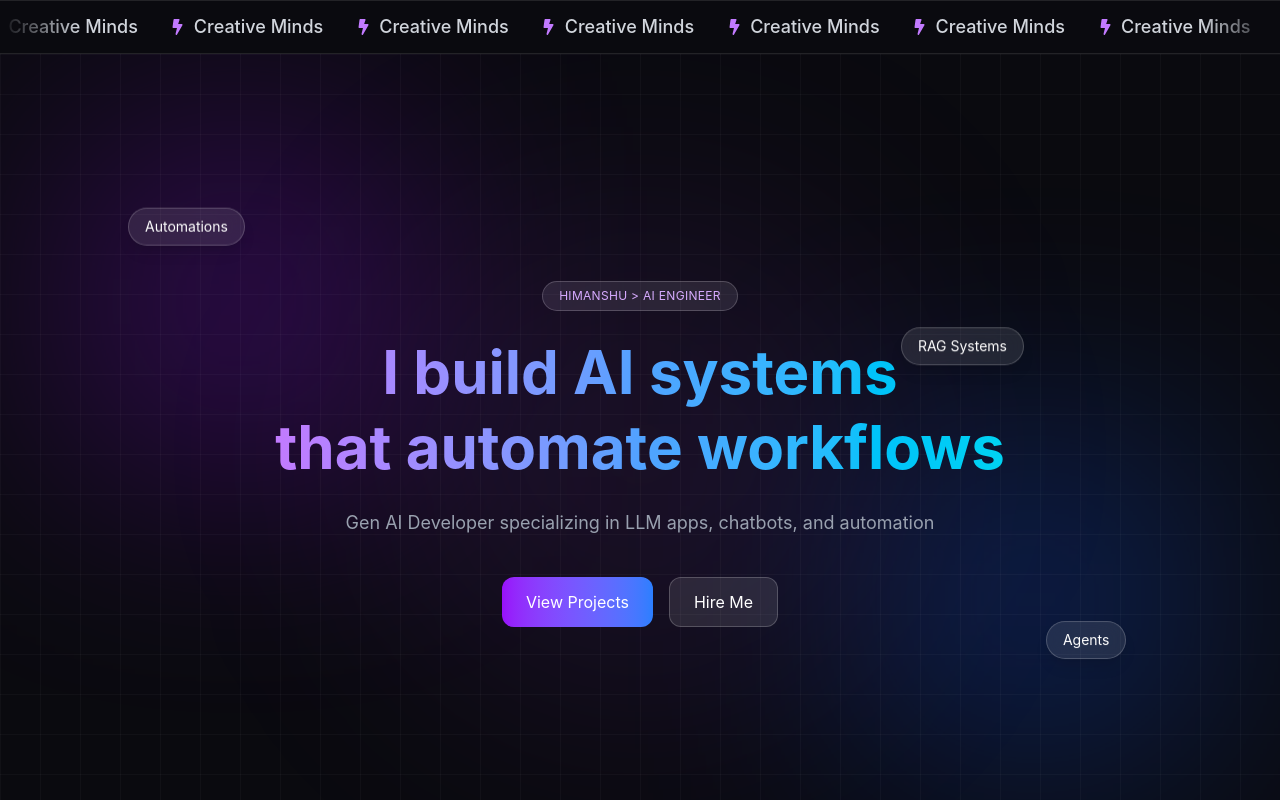
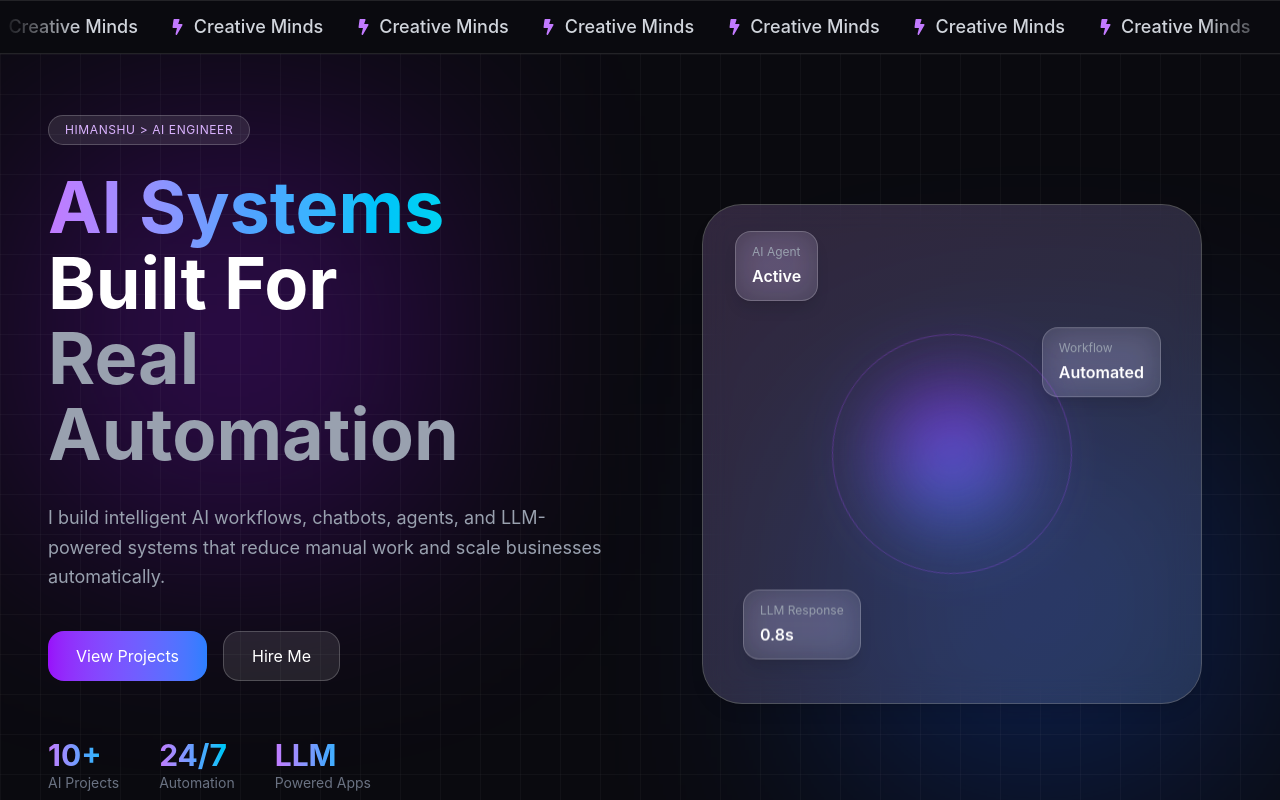
Before and after one commit to Himanshu110109/portfolio, a React (Vite) app: page / in a window 1280 px wide. Shown: the top 800 px of the page. Built offline with nearby package versions, Linux system fonts and the light colour scheme.

Commit message:
Refactor Hero component layout and styles

```diff
--- a/src/components/Hero.jsx
+++ b/src/components/Hero.jsx
@@ -2,114 +2,198 @@ import { motion } from "framer-motion";
 
 export default function Hero() {
   return (
-    <section className="min-h-screen flex flex-col justify-center items-center text-center relative overflow-hidden px-4">
+    <section className="min-h-screen relative overflow-hidden px-6 md:px-12 flex items-center">
 
+      {/* Background Blobs */}
       <motion.div
-        className="blob w-[220px] h-[220px] md:w-[350px] md:h-[350px] bg-purple-600 top-10 left-5 md:left-10"
-        animate={{ x: [0, 30, 0], y: [0, 40, 0] }}
+        className="blob w-[250px] h-[250px] md:w-[400px] md:h-[400px] bg-purple-600 top-10 left-0"
+        animate={{ x: [0, 40, 0], y: [0, 50, 0] }}
         transition={{ repeat: Infinity, duration: 12 }}
       />
 
       <motion.div
-        className="blob w-[220px] h-[220px] md:w-[350px] md:h-[350px] bg-blue-600 bottom-10 right-5 md:right-10"
-        animate={{ x: [0, -30, 0], y: [0, -40, 0] }}
+        className="blob w-[250px] h-[250px] md:w-[400px] md:h-[400px] bg-blue-600 bottom-0 right-0"
+        animate={{ x: [0, -40, 0], y: [0, -50, 0] }}
         transition={{ repeat: Infinity, duration: 14 }}
       />
 
-      <div className="absolute w-[300px] h-[300px] md:w-[500px] md:h-[500px] bg-purple-500/10 blur-[100px] md:blur-[120px] rounded-full z-0" />
+      {/* Grid */}
+      <div className="absolute inset-0 bg-[linear-gradient(rgba(255,255,255,0.03)_1px,transparent_1px),linear-gradient(90deg,rgba(255,255,255,0.03)_1px,transparent_1px)] bg-[size:40px_40px]" />
 
-      <div className="hidden md:block">
+      {/* Main Layout */}
+      <div className="relative z-10 w-full max-w-7xl mx-auto grid md:grid-cols-2 gap-16 items-center">
+
+        {/* LEFT SIDE */}
+        <div>
+
+          {/* Badge */}
           <motion.div
-          className="absolute top-[20%] left-[10%] text-sm glass px-4 py-2 rounded-full"
-          animate={{ y: [0, -10, 0] }}
-          transition={{ repeat: Infinity, duration: 3 }}
-        >
-          Automations
-        </motion.div>
-
-        <motion.div
-          className="absolute bottom-[25%] right-[12%] text-sm glass px-4 py-2 rounded-full"
-          animate={{ y: [0, 10, 0] }}
-          transition={{ repeat: Infinity, duration: 4 }}
-        >
-          Agents
-        </motion.div>
-
-        <motion.div
-          className="absolute top-[35%] right-[20%] text-sm glass px-4 py-2 rounded-full"
-          animate={{ y: [0, -8, 0] }}
-          transition={{ repeat: Infinity, duration: 5 }}
-        >
-          RAG Systems
-        </motion.div>
-      </div>
-
-        <motion.div
-          className="flex justify-center mb-6"
+            className="inline-flex mb-6"
             initial={{ opacity: 0, y: 20 }}
             animate={{ opacity: 1, y: 0 }}
           >
-          <div className="px-4 py-1.5 text-xs rounded-full bg-white/10 border border-white/20 text-purple-300 tracking-wide">
+            <div className="px-4 py-1.5 text-xs rounded-full bg-white/10 border border-white/20 text-purple-300 tracking-wider">
               HIMANSHU {">"} AI ENGINEER
             </div>
           </motion.div>
 
-      <div className="relative z-10 max-w-3xl">
+          {/* Heading */}
           <motion.h1
-          className="text-3xl sm:text-4xl md:text-6xl font-bold gradient-text leading-tight"
+            className="text-5xl sm:text-6xl md:text-7xl font-bold leading-[1.05]"
             initial={{ opacity: 0, y: 60 }}
             animate={{ opacity: 1, y: 0 }}
           >
-          I build AI systems <br className="hidden sm:block" />
-          that automate workflows
+            <span className="gradient-text">
+              AI Systems
+            </span>
+
+            <br />
+
+            <span className="text-white">
+              Built For
+            </span>
+
+            <br />
+
+            <span className="text-gray-400">
+              Real Automation
+            </span>
           </motion.h1>
 
+          {/* Description */}
           <motion.p
-          className="mt-4 md:mt-6 text-gray-400 text-sm sm:text-base md:text-lg px-2 sm:px-0"
+            className="mt-8 text-gray-400 text-lg max-w-xl leading-relaxed"
             initial={{ opacity: 0, y: 40 }}
             animate={{ opacity: 1, y: 0 }}
             transition={{ delay: 0.2 }}
           >
-          Gen AI Developer specializing in LLM apps, chatbots, and automation
+            I build intelligent AI workflows, chatbots, agents,
+            and LLM-powered systems that reduce manual work
+            and scale businesses automatically.
           </motion.p>
 
+          {/* Buttons */}
           <motion.div
-          className="flex flex-col sm:flex-row gap-3 sm:gap-4 mt-8 md:mt-10 justify-center"
+            className="flex flex-col sm:flex-row gap-4 mt-10"
             initial={{ opacity: 0, y: 30 }}
             animate={{ opacity: 1, y: 0 }}
             transition={{ delay: 0.4 }}
           >
             <button
               onClick={() => {
-              document.getElementById("projects")?.scrollIntoView({ behavior: "smooth" });
+                document
+                  .getElementById("projects")
+                  ?.scrollIntoView({ behavior: "smooth" });
               }}
-            className="w-full sm:w-auto px-6 py-3 rounded-xl bg-gradient-to-r from-purple-600 to-blue-500 hover:opacity-90 transition"
+              className="px-7 py-3 rounded-2xl bg-gradient-to-r from-purple-600 to-blue-500 hover:scale-105 transition duration-300"
             >
               View Projects
             </button>
 
             <button
               onClick={() => {
-              document.getElementById("contact")?.scrollIntoView({ behavior: "smooth" });
+                document
+                  .getElementById("contact")
+                  ?.scrollIntoView({ behavior: "smooth" });
               }}
-            className="w-full sm:w-auto px-6 py-3 rounded-xl border border-white/20 bg-white/10 hover:bg-white/20 transition"
+              className="px-7 py-3 rounded-2xl border border-white/20 bg-white/10 hover:bg-white/20 transition"
             >
               Hire Me
             </button>
           </motion.div>
 
+          {/* Bottom Stats */}
+          <motion.div
+            className="flex gap-10 mt-14"
+            initial={{ opacity: 0 }}
+            animate={{ opacity: 1 }}
+            transition={{ delay: 0.6 }}
+          >
+            <div>
+              <h3 className="text-3xl font-bold gradient-text">10+</h3>
+              <p className="text-gray-500 text-sm">AI Projects</p>
             </div>
 
+            <div>
+              <h3 className="text-3xl font-bold gradient-text">24/7</h3>
+              <p className="text-gray-500 text-sm">Automation</p>
+            </div>
+
+            <div>
+              <h3 className="text-3xl font-bold gradient-text">LLM</h3>
+              <p className="text-gray-500 text-sm">Powered Apps</p>
+            </div>
+          </motion.div>
+        </div>
+
+        {/* RIGHT SIDE */}
         <motion.div
-        className="absolute bottom-4 md:bottom-6 flex flex-col items-center text-gray-400 text-xs md:text-sm"
+          className="relative hidden md:flex justify-center items-center"
+          initial={{ opacity: 0, scale: 0.9 }}
+          animate={{ opacity: 1, scale: 1 }}
+          transition={{ duration: 0.8 }}
+        >
+
+          {/* Main Glass Card */}
+          <div className="relative w-[500px] h-[500px] rounded-[40px] glass border border-white/10 backdrop-blur-xl overflow-hidden p-6">
+
+            {/* Glow */}
+            <div className="absolute inset-0 bg-gradient-to-br from-purple-500/10 to-blue-500/10" />
+
+            {/* Floating Mini Cards */}
+            <motion.div
+              className="absolute top-8 left-8 glass px-4 py-3 rounded-2xl"
+              animate={{ y: [0, -12, 0] }}
+              transition={{ repeat: Infinity, duration: 4 }}
+            >
+              <p className="text-xs text-gray-400">AI Agent</p>
+              <h3 className="font-semibold mt-1">Active</h3>
+            </motion.div>
+
+            <motion.div
+              className="absolute top-28 right-10 glass px-4 py-3 rounded-2xl"
+              animate={{ y: [0, 12, 0] }}
+              transition={{ repeat: Infinity, duration: 5 }}
+            >
+              <p className="text-xs text-gray-400">Workflow</p>
+              <h3 className="font-semibold mt-1">Automated</h3>
+            </motion.div>
+
+            <motion.div
+              className="absolute bottom-10 left-10 glass px-4 py-3 rounded-2xl"
+              animate={{ y: [0, -10, 0] }}
+              transition={{ repeat: Infinity, duration: 6 }}
+            >
+              <p className="text-xs text-gray-400">LLM Response</p>
+              <h3 className="font-semibold mt-1">0.8s</h3>
+            </motion.div>
+
+            {/* Center Circle */}
+            <motion.div
+              className="absolute inset-0 flex items-center justify-center"
+              animate={{ rotate: 360 }}
+              transition={{
+                repeat: Infinity,
+                duration: 30,
+                ease: "linear",
+              }}
+            >
+              <div className="w-[240px] h-[240px] rounded-full border border-purple-500/30 flex items-center justify-center">
+                <div className="w-[140px] h-[140px] rounded-full bg-gradient-to-r from-purple-600 to-blue-500 blur-2xl opacity-70" />
+              </div>
+            </motion.div>
+          </div>
+        </motion.div>
+      </div>
+
+      {/* Scroll Indicator */}
+      <motion.div
+        className="absolute bottom-6 left-1/2 -translate-x-1/2 text-gray-400 text-sm"
         animate={{ y: [0, 10, 0] }}
         transition={{ repeat: Infinity, duration: 2 }}
       >
         ↓ Scroll
       </motion.div>
-
-      <div className="absolute inset-0 bg-[linear-gradient(rgba(255,255,255,0.03)_1px,transparent_1px),linear-gradient(90deg,rgba(255,255,255,0.03)_1px,transparent_1px)] bg-[size:30px_30px] md:bg-[size:40px_40px]" />
-
     </section>
   );
 }
```
Lines whose indentation alone changed are shown as unchanged.
